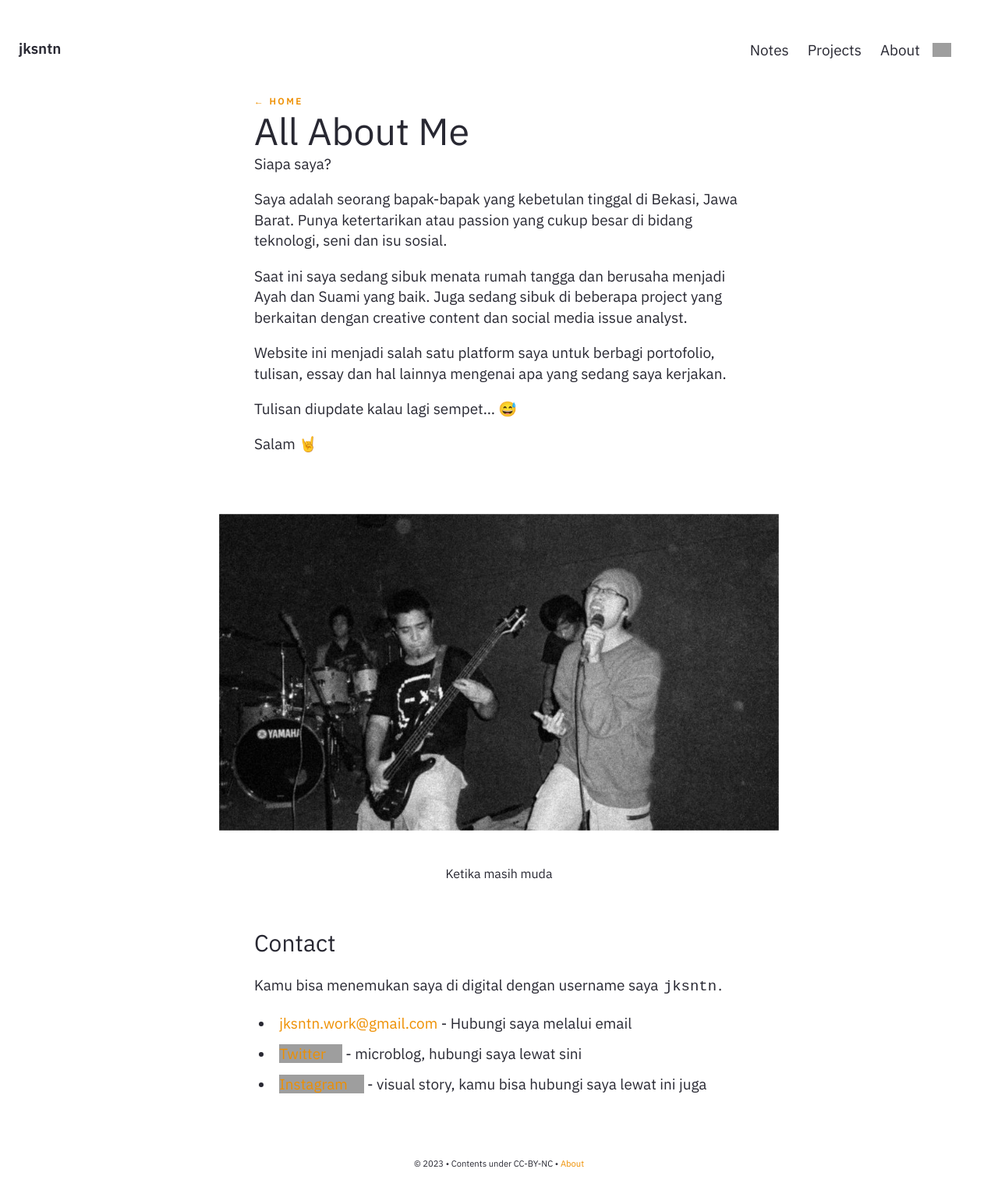
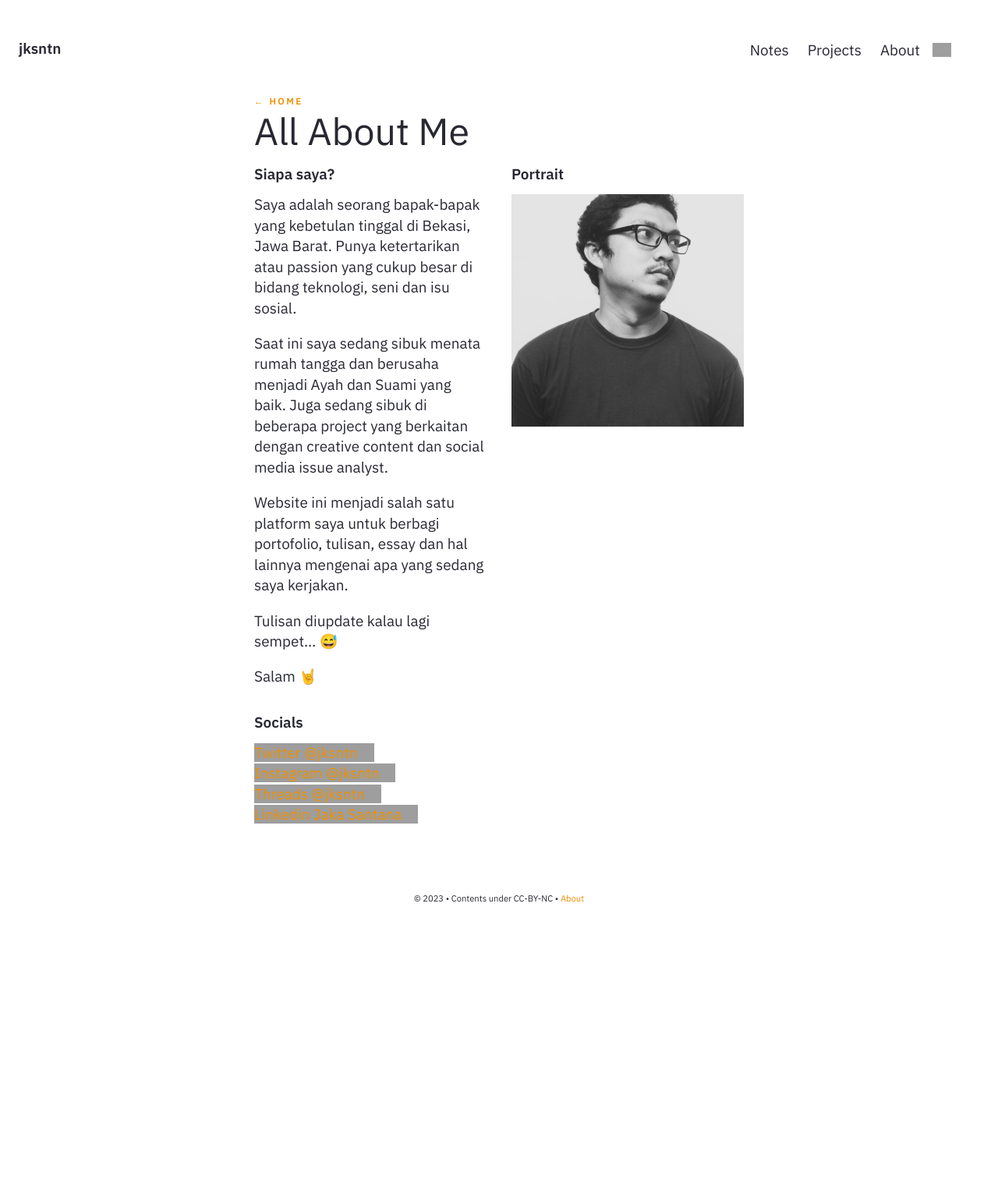
Before and after one commit to jksntn/little-garden, a Jekyll site: the page built from pages/about.md, in a window 1280 px wide. Shown: the whole page at 78% size. Built offline with Jekyll 4.4.1, drawn with Linux system fonts in a browser that asks for light colours; after the commit the page ends 1200 px from its top, so only the background shows below that; grey boxes are pictures that could not be loaded.

Commit message:
edit about dan gambar

```diff
--- a/_includes/Homepage.html
+++ b/_includes/Homepage.html
@@ -18,7 +18,7 @@
     <div class="home-image">
         <a href="#"><img src="../assets/img/portofolio/Frame 29.jpg"></a>
         <div class="home-image-meta">
-            <div class="home-image-meta-text">Street Tattoo</div>
+            <div class="home-image-meta-text">2017 24hourproject</div>
             <div class="home-image-meta-text">Photography • 2017</div>
         </div>
     </div>
--- a/assets/css/style.css
+++ b/assets/css/style.css
@@ -308,6 +308,11 @@ ul ul {
     border-bottom: 1px solid var(--color-border-light);
 }
 
+.grid-2 {
+    color: var(--color-text-main);
+    display: block;
+}
+
 .notelist-feed:hover {
     color: var(--color-text-main);
     display: block;
--- a/pages/about.md
+++ b/pages/about.md
@@ -5,27 +5,24 @@ title: All About Me
 feedformat: row
 ---
 
-Siapa saya?
-
-Saya adalah seorang bapak-bapak yang kebetulan tinggal di Bekasi, Jawa Barat. Punya ketertarikan atau passion yang cukup besar di bidang teknologi, seni dan isu sosial.
-
-Saat ini saya sedang sibuk menata rumah tangga dan berusaha menjadi Ayah dan Suami yang baik. Juga sedang sibuk di beberapa project yang berkaitan dengan creative content dan social media issue analyst.
-
-Website ini menjadi salah satu platform saya untuk berbagi portofolio, tulisan, essay dan hal lainnya mengenai apa yang sedang saya kerjakan.
-
-Tulisan diupdate kalau lagi sempet… 😅
-
-Salam 🤘
-
-<figure>
-    <img class="double" src="/assets/img/selfs.jpg" />
-    <figcaption>Ketika masih muda</figcaption>
-</figure>
-
-### Contact
-
-Kamu bisa menemukan saya di digital dengan username saya `jksntn`.
-
--   [jksntn.work@gmail.com](mailto:jksntn.work@gmail.com) - Hubungi saya melalui email
--   [Twitter](https://twitter.com/jksntn) - microblog, hubungi saya lewat sini
--   [Instagram](https://instagram.com/jksntn) - visual story, kamu bisa hubungi saya lewat ini juga
+<div class="related-wrapper">
+    <div class=".grid-2">
+        <h6>Siapa saya?</h6>
+        <p>Saya adalah seorang bapak-bapak yang kebetulan tinggal di Bekasi, Jawa Barat. Punya ketertarikan atau passion yang cukup besar di bidang teknologi, seni dan isu sosial.</p>
+        <p>Saat ini saya sedang sibuk menata rumah tangga dan berusaha menjadi Ayah dan Suami yang baik. Juga sedang sibuk di beberapa project yang berkaitan dengan creative content dan social media issue analyst. </p>
+        <p>Website ini menjadi salah satu platform saya untuk berbagi portofolio, tulisan, essay dan hal lainnya mengenai apa yang sedang saya kerjakan.</p>
+        <p>Tulisan diupdate kalau lagi sempet… 😅</p>
+        <p>Salam 🤘</p>
+        <h6>Socials</h6>
+        <p>
+            <a href="https://twitter.com/jksntn/">Twitter @jksntn</a><br>
+            <a href="https://www.instagram.com/jksntn/">Instagram @jksntn</a><br>
+            <a href="https://www.threads.net/@jksntn/">Threads @jksntn</a><br>
+            <a href="https://www.linkedin.com/in/jakasantana/">Linkedin Jaka Santana</a>
+        </p>
+    </div>
+    <div class=".grid-2">
+        <h6>Portrait</h6>
+        <img src="/assets/img/Personal.jpg" />
+    </div>
+</div>
```
Also changed, not shown: _notes/Public/cara transfer ebook drm.md (+5 -5 lines), _notes/Public/membeli ebook setengah harga.md (+5 -7 lines), assets/img/OGImg.png (deleted), assets/img/Personal.jpg (added), assets/img/drm-ke-ebook-001.jpg (added), assets/img/drm-ke-ebook-002.jpg (added), assets/img/drm-ke-ebook-003.jpg (added), assets/img/drm-ke-ebook-004.jpg (added), assets/img/drm-ke-ebook-005.jpg (added), assets/img/ebook-setengah-harga-001.jpg (added), assets/img/ebook-setengah-harga-002.jpg (added), assets/img/ebook-setengah-harga-003.jpg (added), assets/img/ebook-setengah-harga-004.jpg (added), assets/img/selfs.jpg (deleted).
